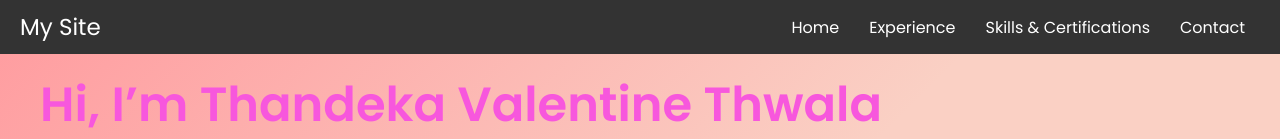
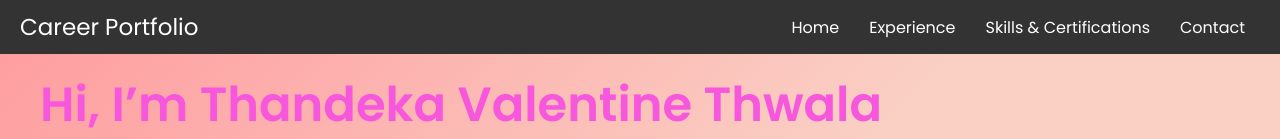
Before and after one commit to ThandekaValentine/Portfolio-Site, a plain HTML site: page index.html in a window 1280 px wide. Shown: the top 139 px of the page. Drawn offline with Linux system fonts and the light colour scheme.

Commit message:
Update index.html
Fixed my Logo

```diff
--- a/index.html
+++ b/index.html
@@ -12,7 +12,7 @@
 <body>
 
 <header>
-  <div class="logo">My Site</div>
+  <div class="logo">Career Portfolio</div>
   <div class= "menu-toggle" id="menu-toggle">&#9776;</div>
 <nav id="nav-links">
 <a href="#home">Home</a>
```
